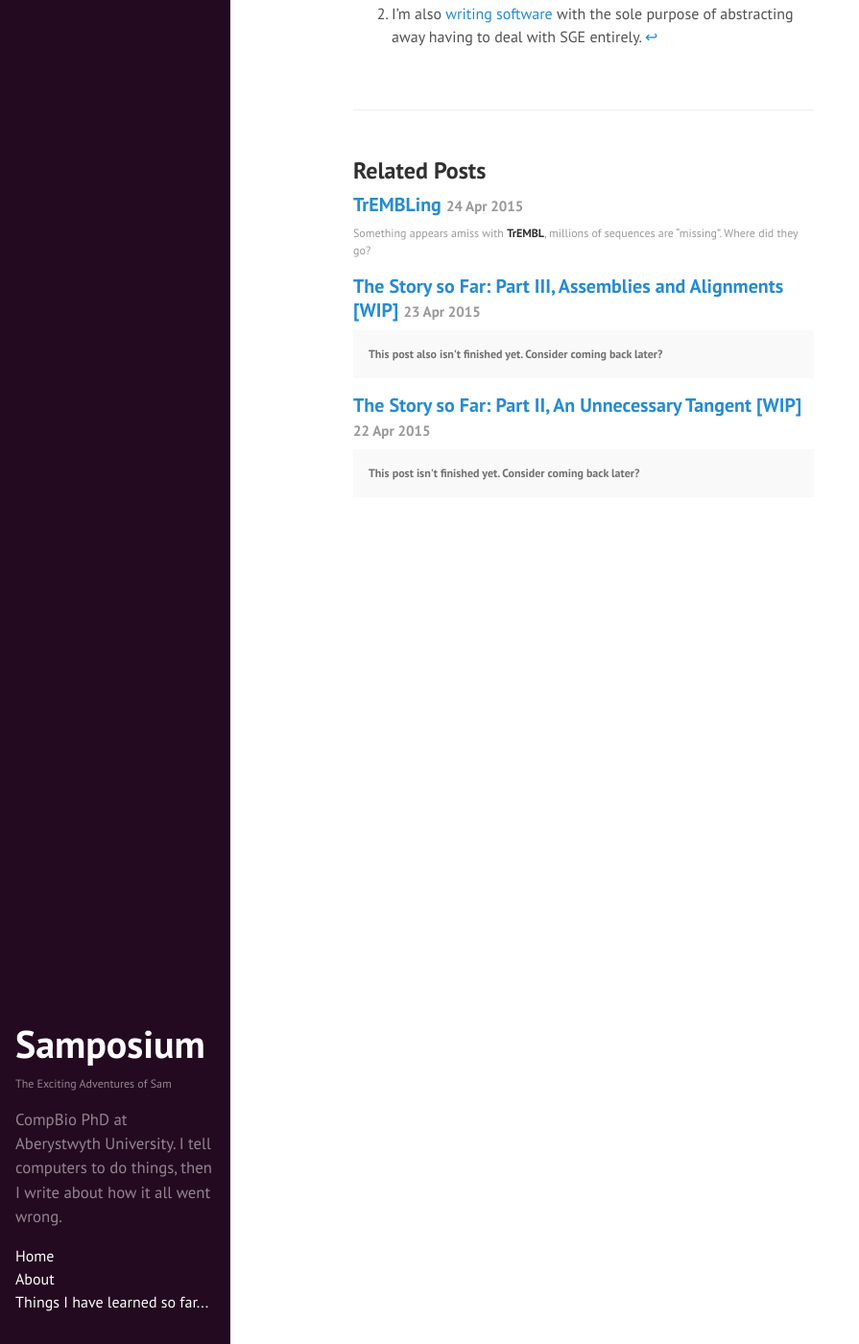
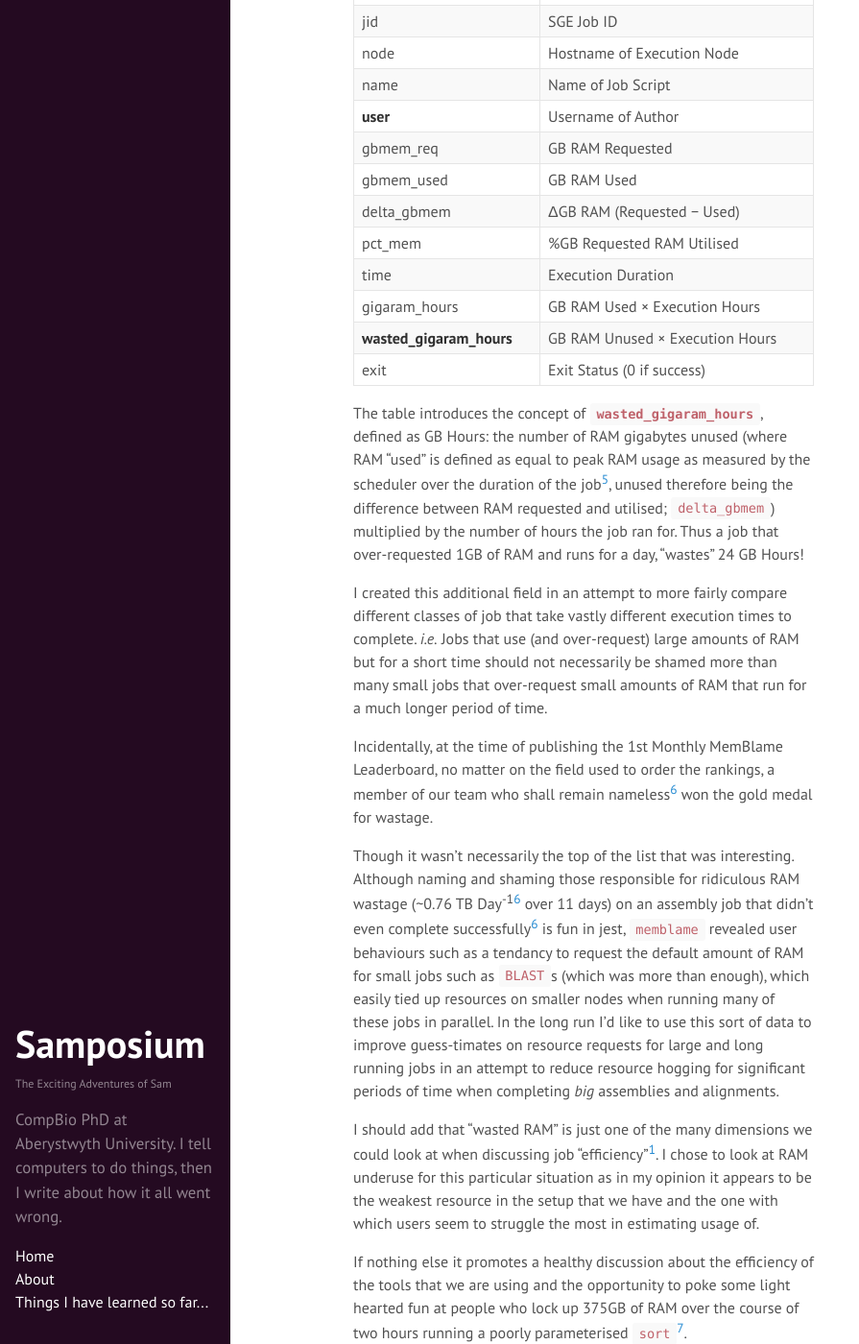
Before and after one commit to SamStudio8/samstudio8.github.io.off, a Jekyll site: the page built from _posts/2015-04-26-memblame.md, in a window 1280 px wide and 1400 px high, scrolled down 829 px. Shown: the whole window at 96% size, without its empty margins (0-895 px from the left). Built offline with Jekyll 4.4.1, drawn with Linux system fonts in a browser that asks for light colours; Markdown is read by kramdown in place of the engine named in the settings; some of the changed text lies outside the part shown.

Commit message:
Update 2015-04-26-memblame.md

```diff
--- a/_posts/2015-04-26-memblame.md
+++ b/_posts/2015-04-26-memblame.md
@@ -1,6 +1,6 @@
 ---
 layout: post
-title: "`memblame`"
+title: "memblame"
 ---
 
 As a curious and nosy individual who likes to know everything, I wrote a script dubbed `memblame`
@@ -18,7 +18,66 @@ assembly to pop off the queue and begin, I started to wonder what the hold up wa
 Our cluster is underpinned by Sun Grid Engine (SGE), a piece of software entrusted with scheduling
 and management of submitted jobs that over the past few months I have formed a
 [strong opinion](http://samstudio8.github.io/2015/02/17/sun-grid-engine/) on[^2].
-When a job completes (regardless of exit status), SGE stores associated meta-data in plain-text in an "accounting" file on the cluster's root node.
+When a job completes (regardless of exit status), SGE stores associated job meta-data in
+plain-text in an "accounting" logfile on the cluster's root node.
+
+The file appeared trivially parseable[^3] and offered numerous fields for every
+job submitted to the node since its last boot[^4]. Primed for procrastination
+with mischief and curiosity, I knocked up a Python-based parser and delivered [`memblame`](https://gist.github.com/SamStudio8/7f2edcfda17906e3941b).
+
+The script dumps out a table detailing each job with the following fields as columns:
+
+| Field                    | Description                          |
+|:-------------------------|:-------------------------------------|
+| jid                      | SGE Job ID                           |
+| node                     | Hostname of Execution Node           |
+| name                     | Name of Job Script                   |
+| **user**                 | Username of Author                   |
+| gbmem_req                | GB RAM Requested                     |
+| gbmem_used               | GB RAM Used                          |
+| delta_gbmem              | ΔGB RAM (Requested − Used)           |
+| pct_mem                  | %GB Requested RAM Utilised           |
+| time                     | Execution Duration                   |
+| gigaram_hours            | GB RAM Used × Execution Hours        |
+| **wasted_gigaram_hours** | GB RAM Unused × Execution Hours      |
+| exit                     | Exit Status (0 if success)           |
+
+The table introduces the concept of **`wasted_gigaram_hours`**, defined as GB Hours:
+the number of RAM gigabytes unused (where RAM "used" is defined as equal to peak RAM usage
+as measured by the scheduler over the duration of the job[^5], unused therefore being
+the difference between RAM requested and utilised; `delta_gbmem`) multiplied by the number
+of hours the job ran for. Thus a job that over-requested 1GB of RAM and runs for a day,
+"wastes" 24 GB Hours!
+
+I created this additional field in an attempt to more fairly compare different classes
+of job that take vastly different execution times to complete. *i.e.* Jobs that use
+(and over-request) large amounts of RAM but for a short time should
+not necessarily be shamed more than many small jobs that over-request small amounts of
+RAM that run for a much longer period of time.
+
+Incidentally, at the time of publishing the 1st Monthly MemBlame Leaderboard, no matter
+on the field used to order the rankings, a member of our team who shall remain
+nameless[^6] won the gold medal for wastage.
+
+Though it wasn't necessarily the top of the list that was interesting. Although naming
+and shaming those responsible for ridiculous RAM wastage (~0.76 TB Day<sup>-1</sup>[^6] over
+11 days)
+on an assembly job that didn't even complete successfully[^6] is fun in jest, `memblame`
+revealed user behaviours such as a tendancy to request the default amount of RAM for
+small jobs such as `BLAST`s (which was more than enough), which easily tied up resources
+on smaller nodes when running many of these jobs in parallel.
+In the long run I'd like to use this sort of data to improve guess-timates
+on resource requests for large and long running jobs in an attempt to reduce
+resource hogging for significant periods of time when completing *big* assemblies and alignments.
+
+I should add that "wasted RAM" is just one of the many dimensions we could look at when
+discussing job "efficiency"[^1]. I chose to look at RAM underuse for this particular situation
+as in my opinion it appears to be the weakest resource in the setup that we have and the one
+with which users seem to struggle the most in estimating usage of.
+
+If nothing else it promotes a healthy discussion about the efficiency of the tools that we are using
+and the opportunity to poke some light hearted fun at people who lock up 375GB of RAM over the course
+of two hours running a poorly parameterised `sort`[^7].
 
 * * *
 
@@ -28,3 +87,17 @@ When a job completes (regardless of exit status), SGE stores associated meta-dat
 [^1]: Although properly determining a metric to fairly represent efficiency is a task in itself.
 
 [^2]: I'm also [writing software](https://github.com/samstudio8/sunblock) with the sole purpose of abstracting away having to deal with SGE entirely.
+
+[^3]: In fact the hardest part was digging around to locate a
+    [manual](http://manpages.ubuntu.com/manpages/natty/man5/sge_accounting.5.html) to
+    actually dicipher what each field represented and how to translate them to something human readable.
+
+[^4]: *i.e.* Which seems to be correlated with the date of Aberystwyth's last storm.
+
+[^5]: It's likely that jobs are even less "efficient" than as reported by `memblame` as
+    scripts probably don't uniformly utilise memory used over a job's lifetime.
+    Unfortunately `max_vmem` is the only metric for RAM utilisation that can be extracted from SGE's accounting file.
+
+[^6]: I'm sorry, Tom.
+
+[^7]: That one was me.
```
